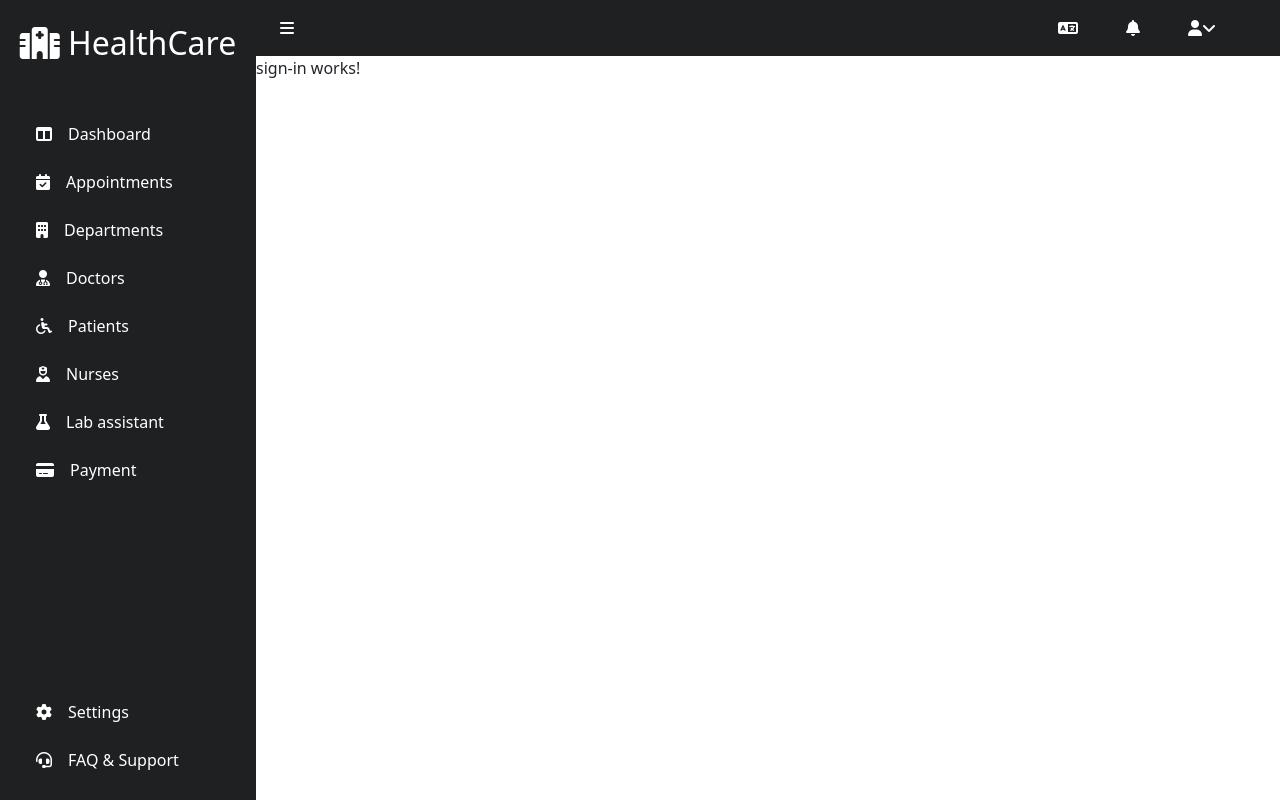
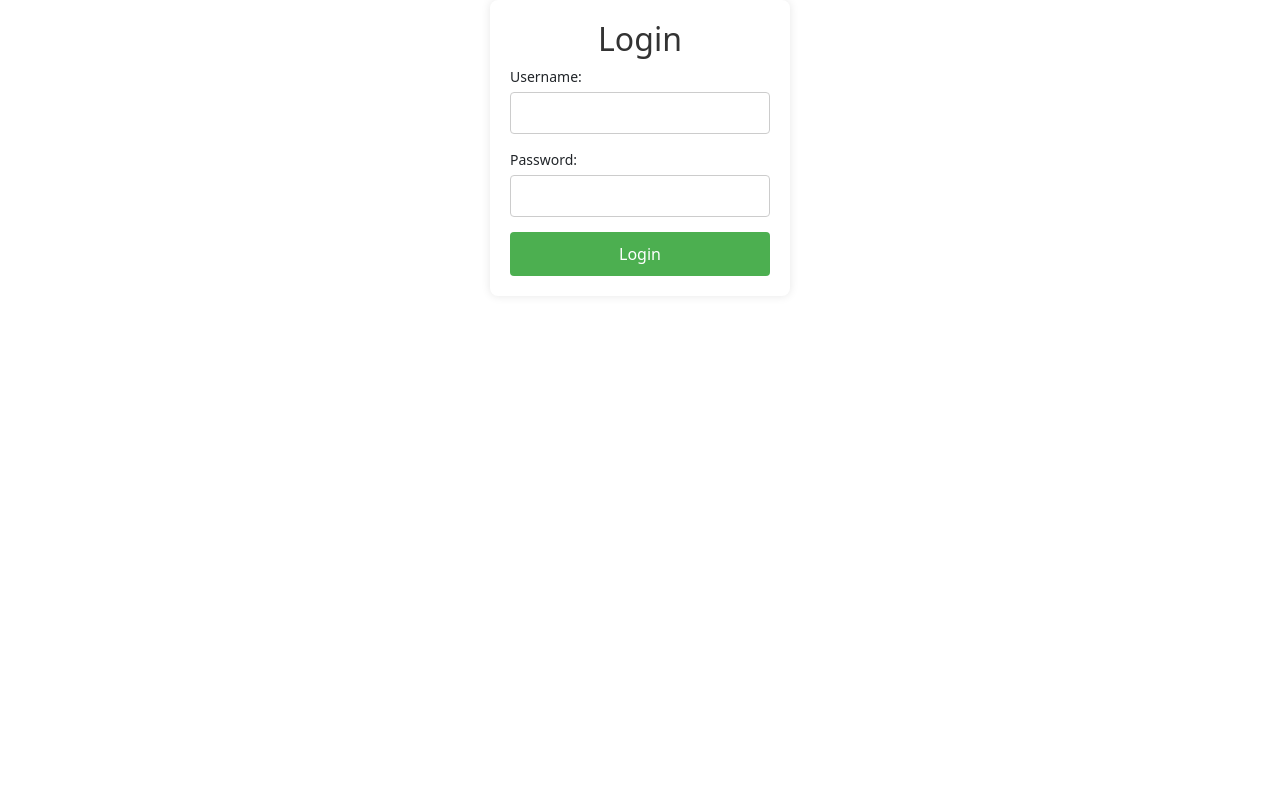
Before and after one commit to Rahul28396/health-care-system, an Angular app: page /signin in a window 1280 px wide. Built offline with nearby package versions, Linux system fonts and the light colour scheme.

Commit message:
Added login validation and show/hide navbar

```diff
--- a/src/app/app.component.html
+++ b/src/app/app.component.html
@@ -1,7 +1,7 @@
 <div class="app-container">
-    <app-side-navbar />
+    <app-side-navbar *ngIf="showNavbar"/>
     <section class="main-conatiner">
-        <app-header-navbar />
+        <app-header-navbar  *ngIf="showNavbar"/>
         <router-outlet></router-outlet>
     </section>
 </div>
--- a/src/app/app.component.ts
+++ b/src/app/app.component.ts
@@ -1,10 +1,24 @@
-import { Component } from '@angular/core';
+import { Component, OnInit, inject } from '@angular/core';
+import { ActivatedRoute, NavigationEnd, Router } from '@angular/router';
 
 @Component({
   selector: 'app-root',
   templateUrl: './app.component.html',
   styleUrls: ['./app.component.scss']
 })
-export class AppComponent {
+export class AppComponent implements OnInit{
+
   title = 'health-care-system';
+
+  showNavbar: boolean = true;
+  router: Router = inject(Router);
+
+  ngOnInit(): void {
+    this.router.events.subscribe(val =>{
+      if(val instanceof NavigationEnd){
+        this.showNavbar = !(val.url === '/signin' || val.url === '/register');
+      }
+    });
+  }
+
 }
--- a/src/app/app.module.ts
+++ b/src/app/app.module.ts
@@ -10,6 +10,7 @@ import { HeaderNavbarComponent } from './navbars/header-navbar/header-navbar.com
 import { NgbModule } from '@ng-bootstrap/ng-bootstrap';
 import { CommonCustomModule } from './common/common-custom.module';
 import { BrowserAnimationsModule } from '@angular/platform-browser/animations';
+import { ReactiveFormsModule } from '@angular/forms';
 
 @NgModule({
   declarations: [
@@ -21,6 +22,7 @@ import { BrowserAnimationsModule } from '@angular/platform-browser/animations';
   ],
   imports: [
     BrowserModule,
+    ReactiveFormsModule,
     AppRoutingModule,
     CommonCustomModule,
     NgbModule,
--- a/src/app/navbars/header-navbar/header-navbar.component.html
+++ b/src/app/navbars/header-navbar/header-navbar.component.html
@@ -9,7 +9,7 @@
             <a><i class="fa-solid fa-language"></i></a>
         </li>
         <li>
-            <a><i class="fa-solid fa-bell"></i></a>
+            <a routerLink="/signin"><i class="fa-solid fa-bell"></i></a>
         </li>
         <li>
             <a>
--- a/src/app/sign-in/sign-in.component.html
+++ b/src/app/sign-in/sign-in.component.html
@@ -1 +1,25 @@
-<p>sign-in works!</p>
+<div class="login-container">
+    <div class="logo">
+        <!-- <img src="your-image-url.jpg" alt="Logo"> -->
+    </div>
+    <h2 class="text-align-center">Login</h2>
+    <form class="login-form" [formGroup]="loginForm" (ngSubmit)="onLogin()">
+        <div class="form-group">
+            <label for="username" >Username:</label>
+            <input type="text" id="username" name="username" formControlName="username">
+            <div *ngIf="username?.invalid && (username?.dirty || username?.touched)">
+                <p class="error-text text-align-left" *ngIf="username?.errors?.['required']">Username is required</p>
+                <p class="error-text text-align-left" *ngIf="username?.errors?.['invalidUsername']">Username format is invalid</p>
+            </div>
+        </div>
+        <div class="form-group">
+            <label for="password">Password:</label>
+            <input type="password" id="password" name="password" formControlName="password">
+            <div *ngIf="password?.invalid && (password?.dirty || password?.touched)">
+                <p class="error-text text-align-left" *ngIf="password?.errors?.['required']">Password is required</p>
+                <p class="error-text text-align-left" *ngIf="password?.errors?.['invalidPassword']">Password format is invalid</p>
+            </div>
+        </div>
+        <button type="submit" class="login-btn" [disabled]="!loginForm.valid">Login</button>
+    </form>
+</div>
--- a/src/app/sign-in/sign-in.component.scss
+++ b/src/app/sign-in/sign-in.component.scss
@@ -0,0 +1,50 @@
+.login-container {
+    background-color: #fff;
+    box-shadow: 0px 0px 10px rgba(0, 0, 0, 0.1);
+    border-radius: 8px;
+    overflow: hidden;
+    width: 300px;
+    padding: 20px;
+    margin: auto;
+}
+
+.login-container h2 {
+    color: #333;
+}
+
+.login-form {
+    display: flex;
+    flex-direction: column;
+}
+
+.form-group {
+    margin-bottom: 15px;
+}
+
+.form-group label {
+    font-size: 14px;
+    margin-bottom: 5px;
+    display: block;
+}
+
+.form-group input {
+    width: 100%;
+    padding: 8px;
+    box-sizing: border-box;
+    border: 1px solid #ccc;
+    border-radius: 4px;
+}
+
+.login-btn {
+    background-color: #4caf50;
+    color: #fff;
+    border: none;
+    padding: 10px;
+    border-radius: 4px;
+    cursor: pointer;
+    font-size: 16px;
+}
+
+.login-btn:hover {
+    background-color: #45a049;
+}
--- a/src/app/sign-in/sign-in.component.ts
+++ b/src/app/sign-in/sign-in.component.ts
@@ -1,4 +1,6 @@
-import { Component } from '@angular/core';
+import { Component, inject } from '@angular/core';
+import { FormBuilder, Validators } from '@angular/forms';
+import { passwordValidator, usernameValidator } from '../utils/validation-function';
 
 @Component({
   selector: 'app-sign-in',
@@ -7,4 +9,23 @@ import { Component } from '@angular/core';
 })
 export class SignInComponent {
 
+  formBuilderService = inject(FormBuilder);
+
+  loginForm = this.formBuilderService.group({
+    username: ['', [Validators.required, usernameValidator()]],
+    password: ['', [Validators.required, passwordValidator()]]
+  });
+
+  get username() {
+    return this.loginForm.get('username');
+  }
+
+  get password() {
+    return this.loginForm.get('password');
+  }
+
+  onLogin(){
+    console.log(this.loginForm.value);
+  }
+
 }
--- a/src/app/utils/validation-function.ts
+++ b/src/app/utils/validation-function.ts
@@ -11,3 +11,15 @@ export const phoneNumberValidator = (): ValidatorFn => {
         return control.value.length !== 10 ? { invalidPhoneNumber: { value: control.value } } : null;
     }
 }
+
+export const usernameValidator = (): ValidatorFn => {
+    return (control: AbstractControl): ValidationErrors | null => {
+        return control.value.length < 3 ? { invalidUsername: { value: control.value } } : null;
+    }
+}
+
+export const passwordValidator = (): ValidatorFn => {
+    return (control: AbstractControl): ValidationErrors | null => {
+        return control.value.length < 5 ? { invalidPassword: { value: control.value } } : null;
+    }
+}
--- a/src/styles.scss
+++ b/src/styles.scss
@@ -35,6 +35,20 @@ tr:nth-child(even) {
   bottom: 24px;
   right: 48px;
 }
+
+.text-align-left{
+  text-align: left;
+}
+
+.text-align-center{
+  text-align: center;
+}
+
+.error-text{
+  color: #cc5858;
+  font-weight: 500;
+}
+
 /* Importing Bootstrap SCSS file. */
 @import 'bootstrap/scss/bootstrap';
 
```
